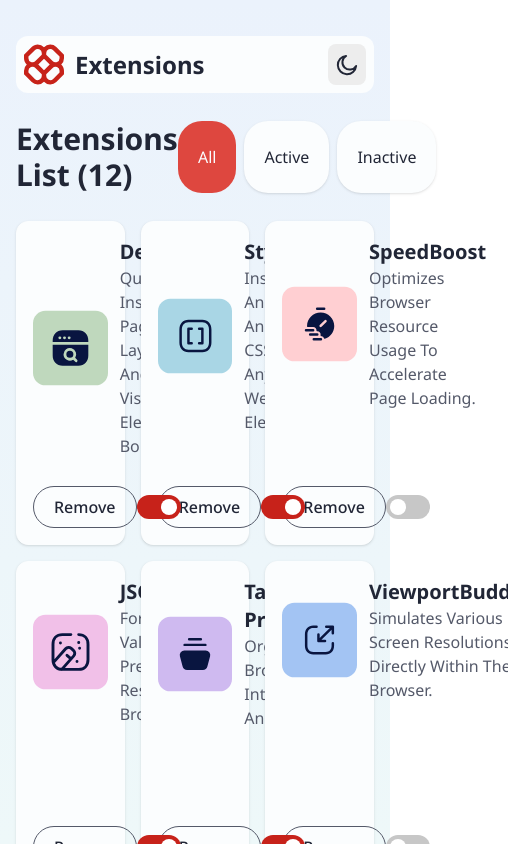
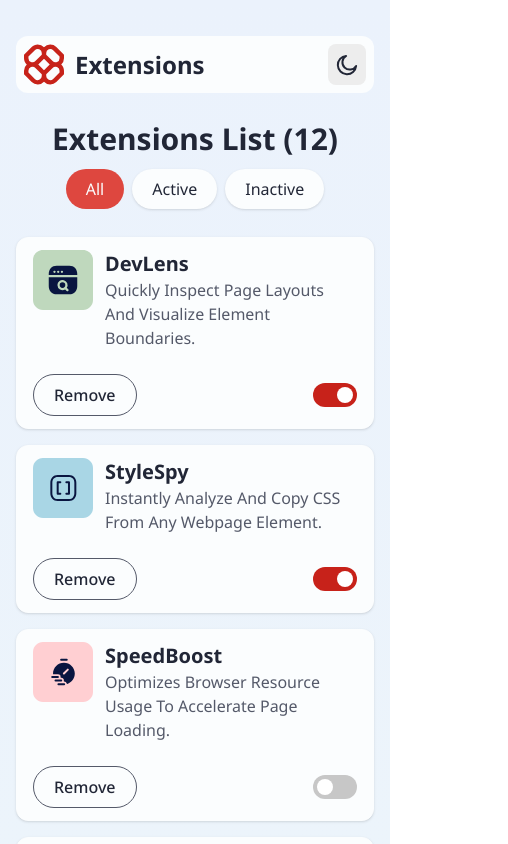
Before and after one commit to tymino/browser-extensions-manager-ui, a React (Vite) app: page / in a window 390 px wide. Shown: the top 844 px of the page, 508 px wide, since content can reach past the window. Built offline with nearby package versions, Linux system fonts and the light colour scheme.

Commit message:
fix style

```diff
--- a/src/App.tsx
+++ b/src/App.tsx
@@ -18,19 +18,19 @@ const App = () => {
   } = useExtensionsList()
 
   return (
-    <div className="h-screen bg-linear-(--bg-light-gradient) dark:bg-linear-(--bg-dark-gradient) ">
-      <div className="flex flex-col max-w-7xl h-full p-4 mx-auto">
+    <div className="min-h-screen bg-linear-(--bg-light-gradient) dark:bg-linear-(--bg-dark-gradient)">
+      <div className="flex flex-col max-w-screen-xl p-4 mx-auto ">
         <div className="flex justify-between mt-5 p-2 rounded-xl bg-primary-0 dark:bg-primary-700">
           <Logo />
           <ButtonTheme theme={theme} toggleTheme={toggleTheme} />
         </div>
 
-        <div className="flex justify-between my-7">
+        <div className="flex flex-col items-center sm:flex-row justify-between my-7">
           <p className="text-3xl capitalize font-bold text-primary-800 dark:text-primary-0">
             extensions list ({sortedExtensionsList.length})
           </p>
 
-          <div className="flex gap-2">
+          <div className="flex gap-2 mt-3 sm:mt-0">
             {buttons.map(({ id, variant, name }) => (
               <Button
                 key={id}
@@ -44,7 +44,7 @@ const App = () => {
           </div>
         </div>
 
-        <div className="grid grid-cols-3 grid-rows-4 gap-4">
+        <div className="grid sm:grid-cols-1 md:grid-cols-2 lg:grid-cols-3 gap-4">
           {sortedExtensionsList.map(({ logo, name, description, isActive }) => (
             <Card
               key={name}
--- a/src/components/Card.tsx
+++ b/src/components/Card.tsx
@@ -24,8 +24,8 @@ const Card: React.FC<CardProps> = ({
   const handleChange = () => onToggle(title)
 
   return (
-    <div className="flex flex-col justify-between p-4 bg-primary-0 border border-primary-0 rounded-xl shadow-sm dark:border-primary-600 dark:bg-primary-700">
-      <div className="flex">
+    <div className="flex flex-col justify-between px-4 py-3 bg-primary-0 border border-primary-0 rounded-xl shadow-sm dark:border-primary-600 dark:bg-primary-700">
+      <div className="flex items-start mb-6">
         <img src={logo} alt="ex-icon" />
         <div className="ml-3">
           <h3 className="text-xl capitalize font-bold text-primary-800 dark:text-primary-0">
--- a/src/main.tsx
+++ b/src/main.tsx
@@ -9,6 +9,6 @@ const app = createRoot(document.getElementById('root')!)
 
 app.render(
   <StrictMode>
-    <App />,
+    <App />
   </StrictMode>,
 )
```
